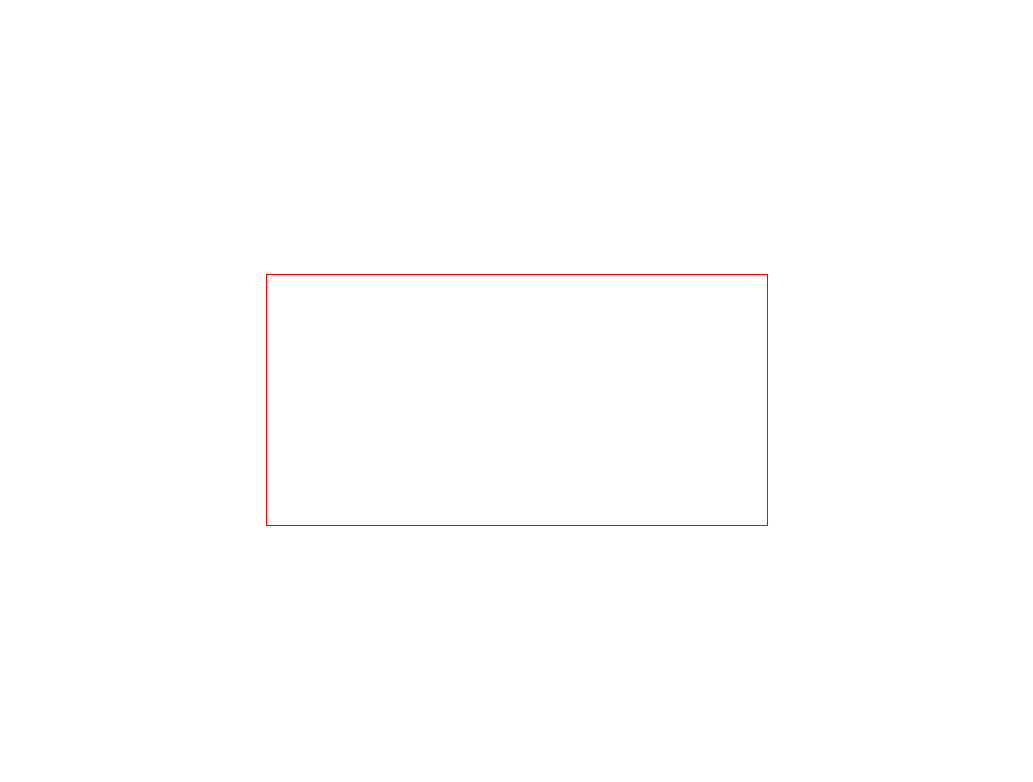
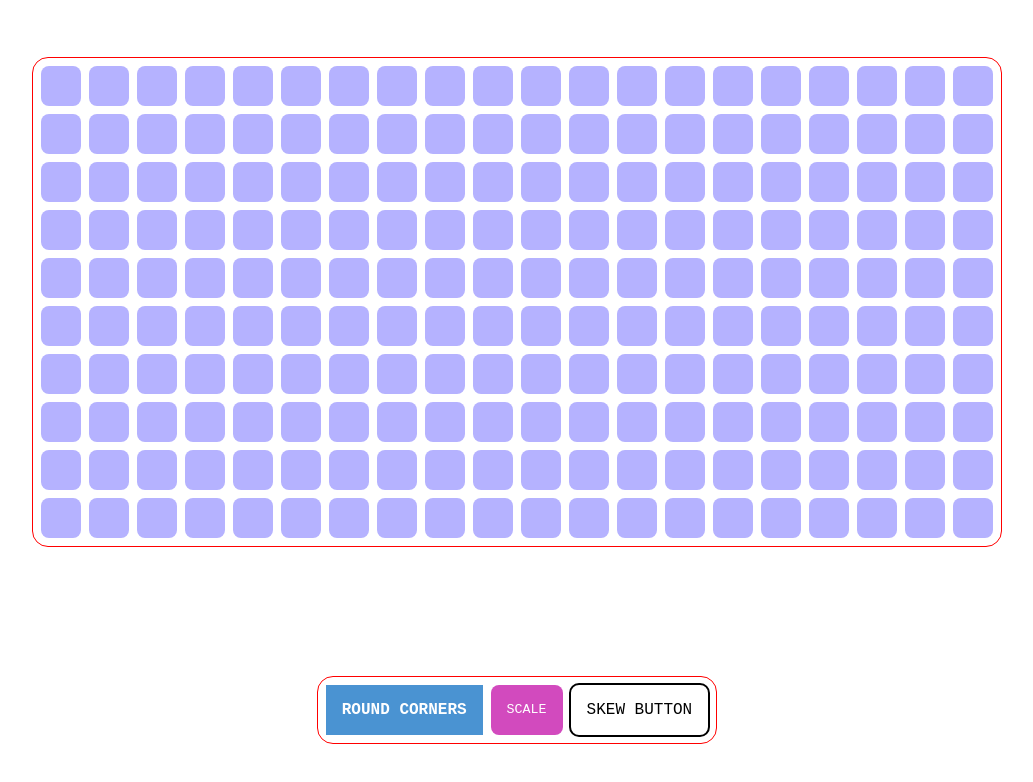
Before and after one commit to renatocn86/SENAC-2025, a plain HTML site: page front-end/pages/sandbox.html in a window 1280 px wide. Shown: the whole page, without its empty margins (123-1156 px from the left). Drawn offline with Linux system fonts and the light colour scheme.

Commit message:
Update sandbox

```diff
--- a/front-end/pages/css/sandbox.css
+++ b/front-end/pages/css/sandbox.css
@@ -1,5 +1,14 @@
+
+:root{
+    --gap-4: 4px;
+    --gap-8: 8px;
+    --gap-16: 16px;
+    --gap-32: 32px;
+
+}
+
 * {
-    box-sizing: content-box;
+    box-sizing: border-box;
     margin: 0;
     padding: 0;
     font-family: 'Courier New', Courier, monospace;
@@ -12,47 +21,121 @@ body {
     height: 100%;
 }
 
-.container {
-    width: 100%;
-    height: 100%;
-}
-
 .center {
     display: flex;
     justify-content: center;
     align-items: center;
 }
 
-.game {
-    border: 1px solid red;
-    width: 500px;
-    height: 250px;
-    display: grid;
-    grid-template-columns: repeat(20, 25px);
-    grid-template-rows: repeat(10, 25px);
+.container {
+    width: 100%;
+    height: 100%;
+    gap: var(--gap-16);
+    flex-wrap: wrap;
 }
 
-.sqr {
-    width: 25px;
-    height: 25px;
-    background-color: white;
-    animation-name: out;
-    animation-duration: 2s;
+.component-container{
+    border: 1px solid red;
+    gap: var(--gap-8);
+    padding: var(--gap-8);
+    border-radius: var(--gap-16);
 }
 
-.sqr:hover {
-
-    background-color: red;
-    animation-name: in;
-    animation-duration: 5s;
+.component-container-flex{
+    display: flex;
+    flex-wrap: wrap;
 }
 
-@keyframe in {
-    from: background-color: white;
-    to: background-color: red;
+/* #region Fading squares - 200*/
+
+.fading-squares {
+    display: grid;
+    grid-template-columns: repeat(20, 40px);
+    grid-template-rows: repeat(10, 40px);
 }
 
-@keyframe out {
-    form: background-color: red;
-    to: background-color: white;
+.sqr1 {
+    width: 40px;
+    height: 40px;
+    border-radius: var(--gap-8);
+    background-color: rgb(181, 178, 255);
+    transition: background-color 3s;
 }
+
+.sqr1:hover {
+    background-color: red;
+    transition: background-color 0s;
+}
+
+/* #endregion */
+
+/* #region Buttons*/
+
+.btn-radius{
+    padding: var(--gap-8);
+    padding-inline: var(--gap-16);
+    background-color: rgb(74, 147, 210);
+    color: white;
+    font-weight: 800;
+    font-size: 16px;
+    border: 0;
+    transition: border-radius 1s;
+}
+
+.btn-radius:hover{
+    border-radius: 32px;
+}
+
+.btn-scale{
+    padding: var(--gap-8);
+    padding-inline: var(--gap-16);
+    border-radius: var(--gap-8);
+    background-color: rgb(210, 74, 190);
+    outline: 0;
+    border: 0;
+    color: white;
+    transition: transform 0.5s ease-in-out;
+}
+
+.btn-scale:hover{
+    transform: scale(1.2);
+}
+
+.btn-skew{
+    display: flex;
+    flex-grow: 1;
+    border-radius: var(--gap-8);
+    padding: var(--gap-16);
+    outline: 2px solid black;
+    color: black;
+    position: relative;
+    overflow: hidden;
+    transition: color 1s;
+}
+
+.btn-skew:hover{
+    color: white;
+}
+
+.btn-skew::before{
+    content: '';
+    position: absolute;
+    top: 0;
+    left: -50px;
+    width: 0;
+    height: 100%;
+    background-color: black;
+    transform: skewX(25deg);
+    z-index: -1;
+    transition: width 1s;
+}
+
+.btn-skew:hover::before{
+    width: 200px;
+}
+
+/* #endregion */
+
+/* #region */
+
+/* #endregion */
--- a/front-end/pages/javascript/sandbox.js
+++ b/front-end/pages/javascript/sandbox.js
@@ -1,15 +1,46 @@
 
 const container = document.querySelector(".container")
 
-var panelFrag = document.createDocumentFragment()
-var div = document.createElement('div')
-div.className = 'game'
+// #region Fading squares - 200
+
+const panelFadingSquaresFrag = document.createDocumentFragment()
+const divFS = document.createElement('div')
+divFS.classList.add('component-container', 'fading-squares')
 
 for(let i = 0; i<200; i++){
+
     let sqr = document.createElement('div')
-    sqr.className = 'sqr'
-    div.appendChild(sqr)
+    sqr.className = 'sqr1'
+    divFS.appendChild(sqr)
+
 }
 
-panelFrag.appendChild(div)
-container.appendChild(panelFrag)
+panelFadingSquaresFrag.appendChild(divFS)
+
+// #endregion
+
+// #region Buttons
+
+const panelButtons = document.createDocumentFragment()
+const divB = document.createElement('div')
+divB.classList.add('component-container', 'component-container-flex')
+
+const btnRadius = document.createElement('button')
+btnRadius.className = 'btn-radius'
+btnRadius.textContent = 'ROUND CORNERS'
+
+const btnScale = document.createElement('button')
+btnScale.className = 'btn-scale'
+btnScale.textContent = 'SCALE'
+
+const btnSkew = document.createElement('a')
+btnSkew.className  = 'btn-skew'
+btnSkew.textContent = "SKEW BUTTON"
+
+divB.append(btnRadius, btnScale, btnSkew)
+panelButtons.appendChild(divB)
+
+// #endregion
+
+
+container.append(panelFadingSquaresFrag, panelButtons)
```
